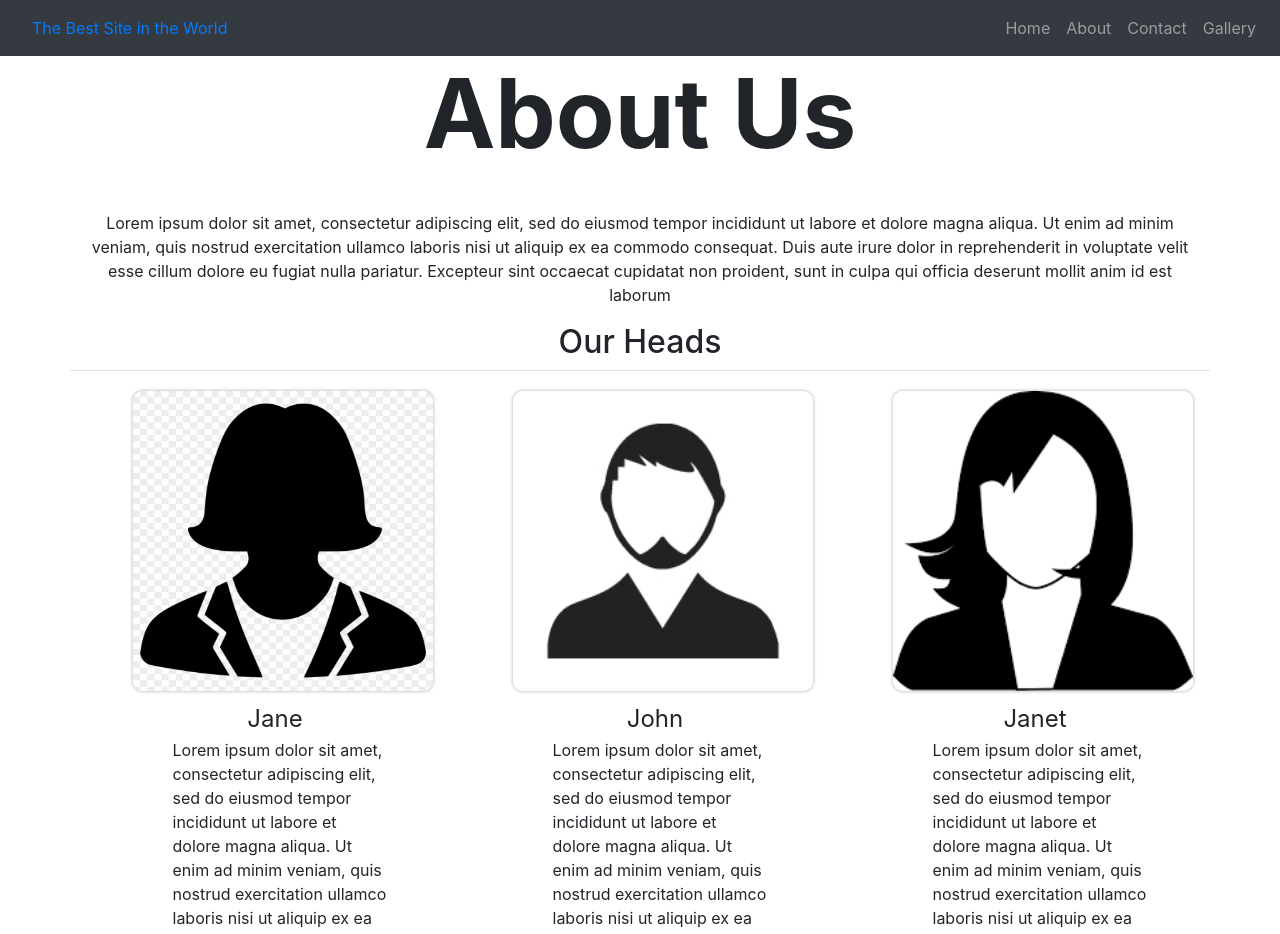
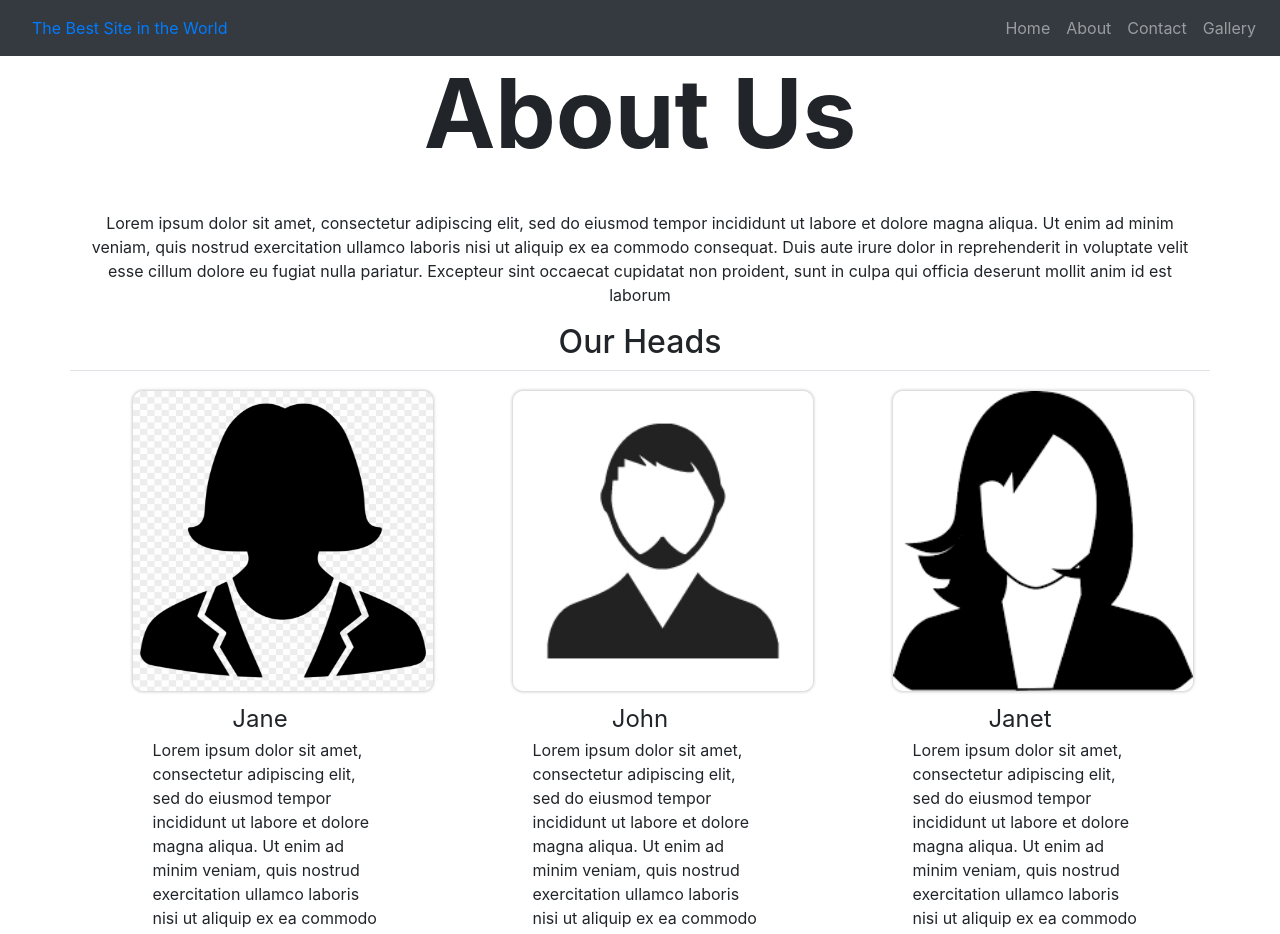
Before and after one commit to maheshn22/forengers-react-app, a React (Create React App) app: page /about in a window 1280 px wide. Shown: the top 934 px of the page. Built offline with nearby package versions, Linux system fonts and the light colour scheme.

Commit message:
profile layout

```diff
--- a/src/index.css
+++ b/src/index.css
@@ -26,7 +26,7 @@ code {
 .m-card-title {
   font-size: 24px;
   margin: 1px;
-  padding-left: 30px;
+  padding-left: 0px;
 }
 
 .m-card-info {
@@ -41,7 +41,8 @@ code {
 
 .m-card-about {
   font-size: 16px;
-  padding-left: 40px;
+  padding-left: 20px;
+
 }
 
 .success-msg {
```
